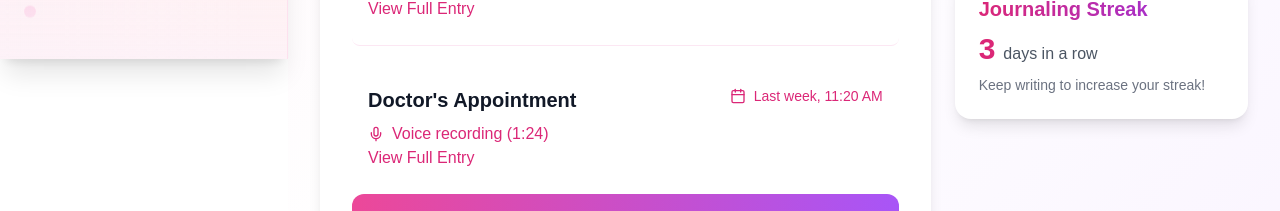
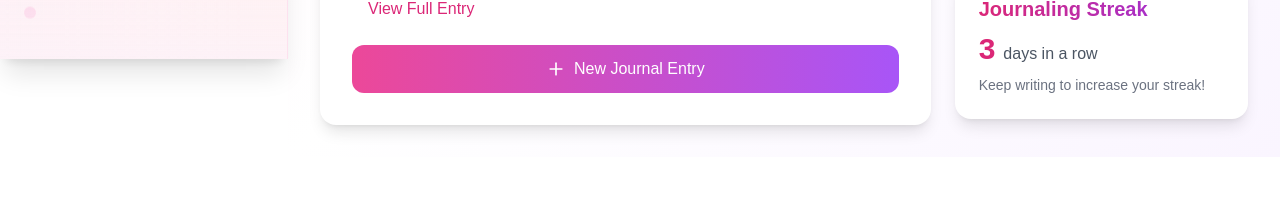
Before and after one commit to Sd2k3/unseencare-main, a React (Vite) app in the folder unseencare-main/Dementia/: page /journal in a window 1280 px wide. Shown: the part 741-952 px from the top of the page. After the commit the page ends 898 px from the top, so only its background shows below. Built offline with nearby package versions, Linux system fonts and the light colour scheme; no server answers; a web font is replaced by a local one.

Commit message:
Update journal.tsx

```diff
--- a/unseencare-main/Dementia/src/components/journal.tsx
+++ b/unseencare-main/Dementia/src/components/journal.tsx
@@ -42,14 +42,7 @@ export default function Journal() {
       timestamp: '3 days ago, 7:45 PM',
       type: 'text'
     },
-    {
-      id: '4',
-      title: "Doctor's Appointment",
-      content: '',
-      timestamp: 'Last week, 11:20 AM',
-      type: 'voice',
-      voiceDuration: '1:24'
-    }
+
   ]);
 
   const [stats, setStats] = useState({
```
